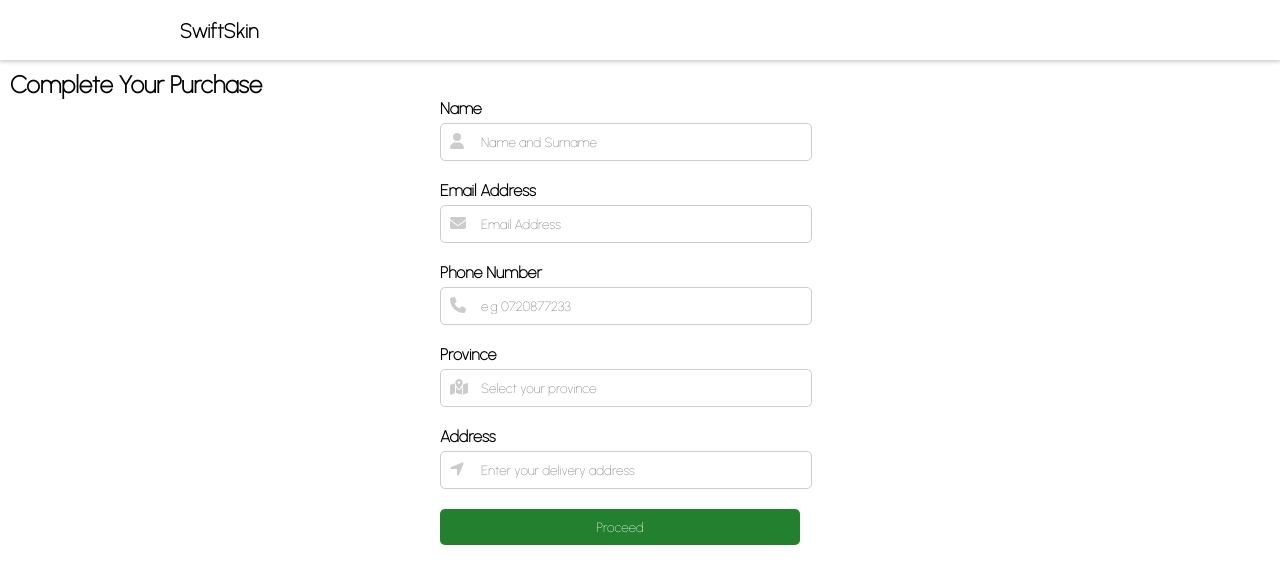
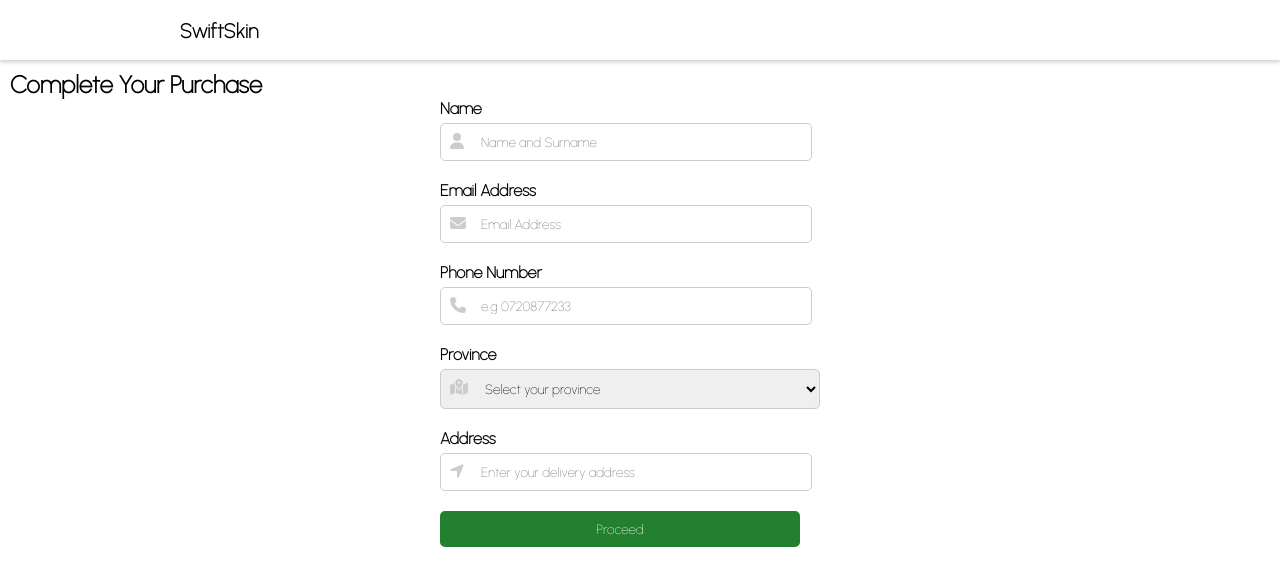
Before and after one commit to givenmphiwe/store, a React (Create React App) app: page /checkout in a window 1280 px wide. Shown: the top 586 px of the page. Built offline with nearby package versions, Linux system fonts and the light colour scheme.

Commit message:
The complete you purchase page

```diff
--- a/src/pages/CheckoutPage.jsx
+++ b/src/pages/CheckoutPage.jsx
@@ -9,6 +9,7 @@ import {
   faLocationArrow,
 } from "@fortawesome/free-solid-svg-icons";
 import Navbar from "../components/Navbar";
+import { useNavigate } from 'react-router-dom';
 
 const CheckoutContainer = styled.div`
   margin-top: 70px;
@@ -48,7 +49,7 @@ const FormLabel = styled.label`
 `;
 
 const FormSelect = styled.select`
-  width: 100%;
+  width: 95%;
   padding: 10px 10px 10px 40px;
   border: 1px solid #ccc;
   border-radius: 5px;
@@ -80,10 +81,15 @@ const CheckOut = () => {
     // Add more locations and prices as needed
   };
 
+
+
+  const navigate = useNavigate();
+
+
   const handleSubmit = (e) => {
     e.preventDefault();
-    // Add your logic for handling form submission here
-    console.log("Form submitted:", {
+    // Prepare data to be passed to the next page
+    const formData = {
       name,
       email,
       phone,
@@ -91,15 +97,11 @@ const CheckOut = () => {
       address,
       location,
       price,
-    });
     };
 
-  const handleLocationChange = (e) => {
-    const selectedLocation = e.target.value;
-    setLocation(selectedLocation);
-    setPrice(locationPrices[selectedLocation]); // Set price based on selected location
+    // Navigate to the next page while passing form data as state
+    navigate("/nextPage", { formData });
   };
-
   return (
     <>
       <Navbar hideCartIcon={true} hideSearchContainer={true} />
@@ -138,7 +140,7 @@ const CheckOut = () => {
             <FormInput
               type="number"
               id="phone"
-              max="12"
+
               placeholder="e.g 0720877233"
               value={phone}
               onChange={(e) => setPhone(e.target.value)}
@@ -149,14 +151,23 @@ const CheckOut = () => {
           <FormLabel htmlFor="province">Province</FormLabel>
 <FormGroup>
   <FormIcon icon={faMapMarkedAlt} />
-            <FormInput
-              type="text"
+  <FormSelect
     id="province"
-              placeholder="Select your province"
     value={province}
     onChange={(e) => setProvince(e.target.value)}
     required
-            />
+  >
+    <option value="">Select your province</option>
+    <option value="Eastern Cape">Eastern Cape</option>
+    <option value="Free State">Free State</option>
+    <option value="Gauteng">Gauteng</option>
+    <option value="KwaZulu-Natal">KwaZulu-Natal</option>
+    <option value="Limpopo">Limpopo</option>
+    <option value="Mpumalanga">Mpumalanga</option>
+    <option value="Northern Cape">Northern Cape</option>
+    <option value="North West">North West</option>
+    <option value="Western Cape">Western Cape</option>
+  </FormSelect>
 </FormGroup>
 
           <FormLabel htmlFor="address">Address</FormLabel>
```
Lines whose indentation alone changed are shown as unchanged.
